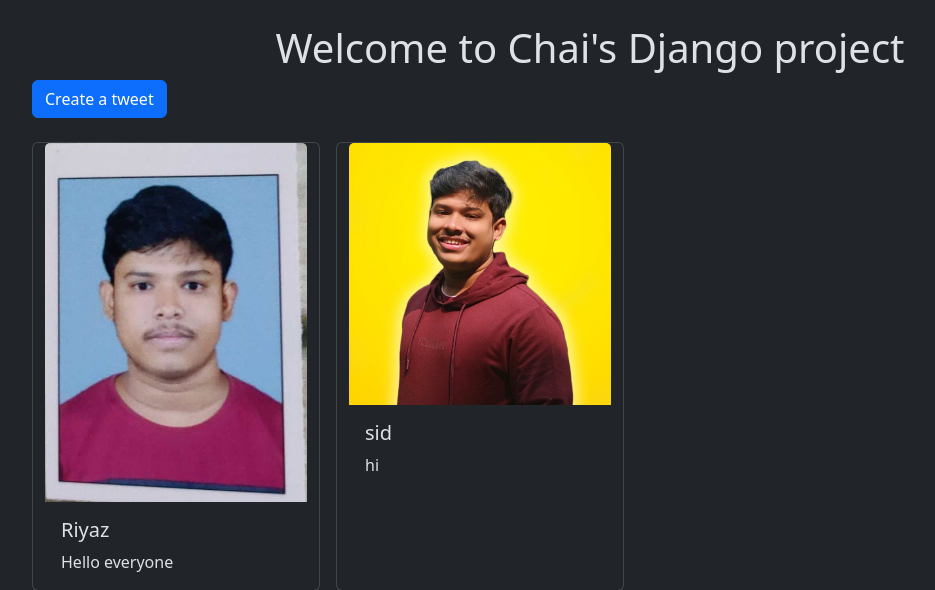
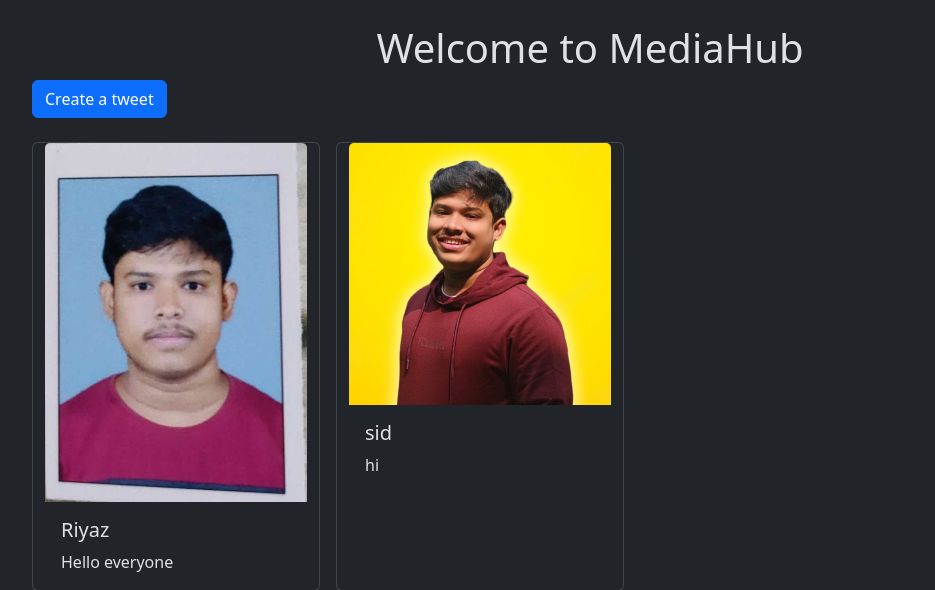
Before and after one commit to siddharthapal8240/MediaHub, a Django app: page /tweet/ in a window 1280 px wide. Shown: the part 56-646 px from the top of the page, without its empty margins (50-985 px from the left). Run offline with Django 5.2, Linux system fonts and the light colour scheme; data comes from the database, SQL or seed files in the repository.

Commit message:
Fix some bugs

```diff
--- a/MediaHub/MediaHub/urls.py
+++ b/MediaHub/MediaHub/urls.py
@@ -22,6 +22,7 @@ from django.contrib.auth.urls import views as auth_views
 urlpatterns = [
     path('admin/', admin.site.urls),
     path('tweet/', include('tweet.urls')),
+    path('', include('tweet.urls')),
     path('accounts/', include('django.contrib.auth.urls')),
 
 ] + static(settings.MEDIA_URL, document_root=settings.MEDIA_ROOT)
--- a/MediaHub/tweet/templates/tweet_list.html
+++ b/MediaHub/tweet/templates/tweet_list.html
@@ -1,12 +1,12 @@
 {% extends "layout.html" %}
 
 {% block title %}
-Chai aur tweet
+MediaHub
 {% endblock %}
 
 {% block content %}
 
-<h1 class="text-center  mt-4">Welcome to Chai's Django project</h1>
+<h1 class="text-center  mt-4">Welcome to MediaHub</h1>
 
 <a class="btn btn-primary mb-4" href="{% url 'tweet_create' %}">Create a tweet</a>
 <div class="container row gap-3">
```
